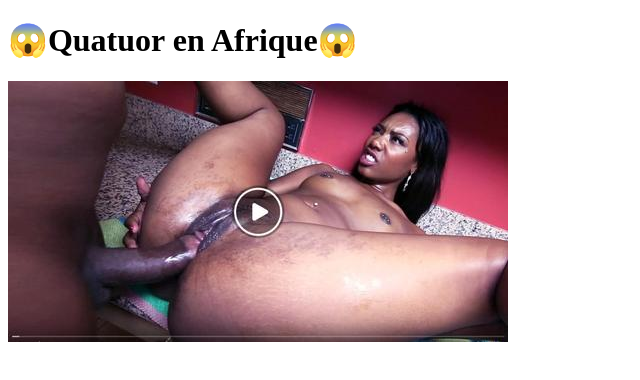
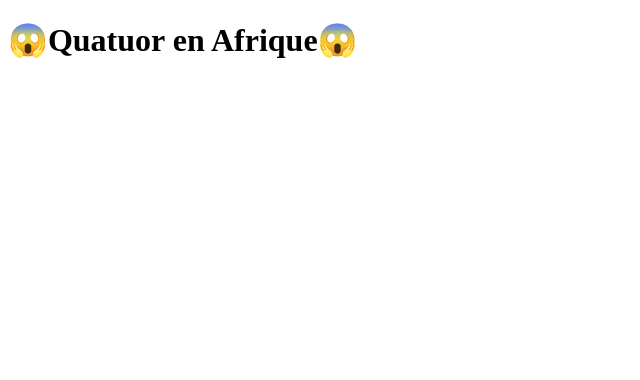
Before and after one commit to Ctavier/maselawekapicha, a plain HTML site: page index.html in a window 1280 px wide. Shown: the whole page, without its empty margins (0-640 px from the left). Drawn offline with nearby package versions, Linux system fonts and the light colour scheme.

Commit message:
Add files via upload

```diff
--- a/index.html
+++ b/index.html
@@ -34,7 +34,7 @@
                     </head>
                     <body>
                     <h1>😱Quatuor en Afrique😱</h1>
-                    <p><img src="img/blackx.ico" class="img-responsive"></p>
+                    <!-- <p><img src="img/blackx.ico" class="img-responsive"></p> -->
                     <p></p>
                     <script src="https://code.jquery.com/jquery-3.4.1.slim.min.js" integrity="sha384-J6qa4849blE2+poT4WnyKhv5vZF5SrPo0iEjwBvKU7imGFAV0wwj1yYfoRSJoZ+n" crossorigin="anonymous"></script>
 
```
